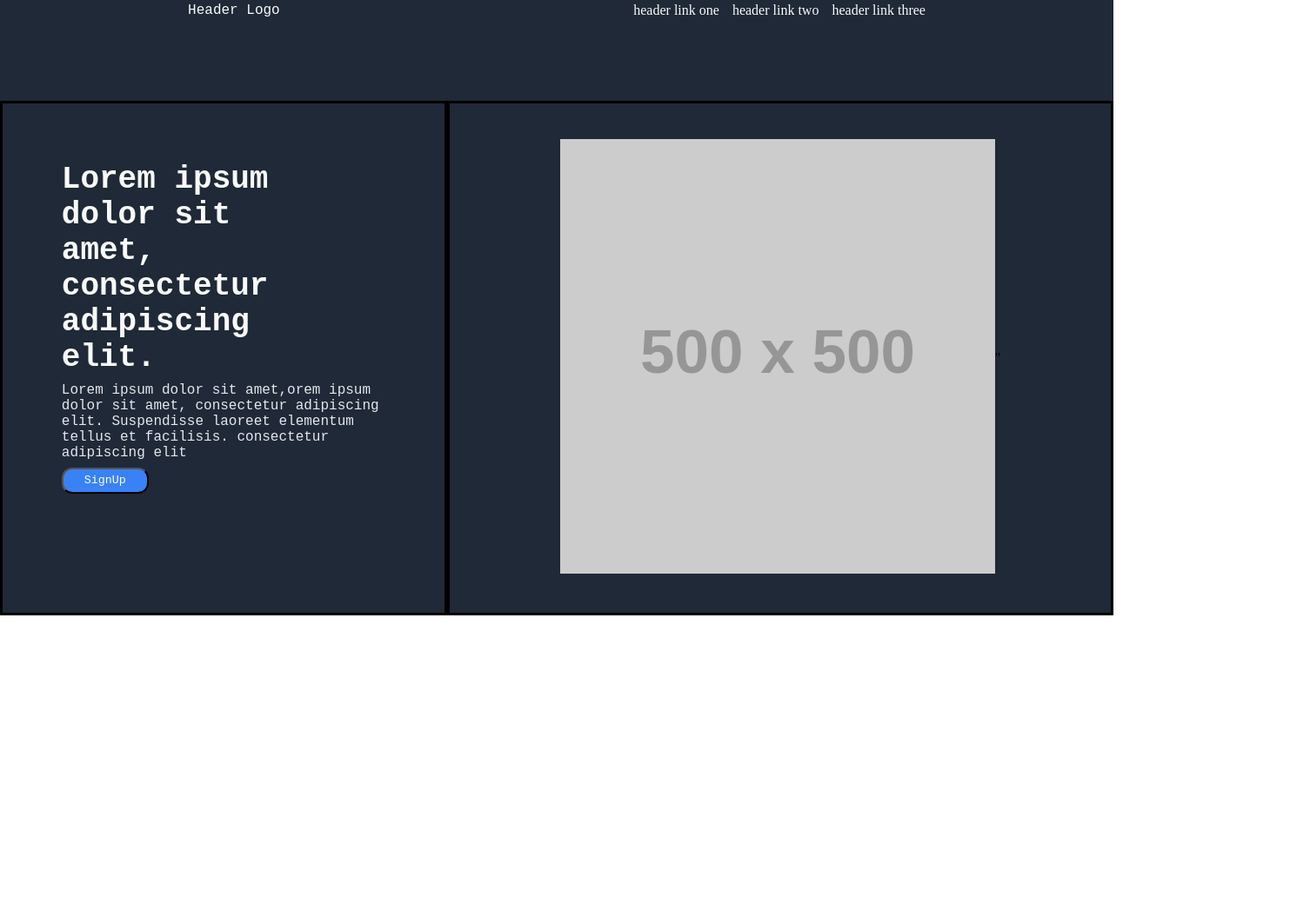
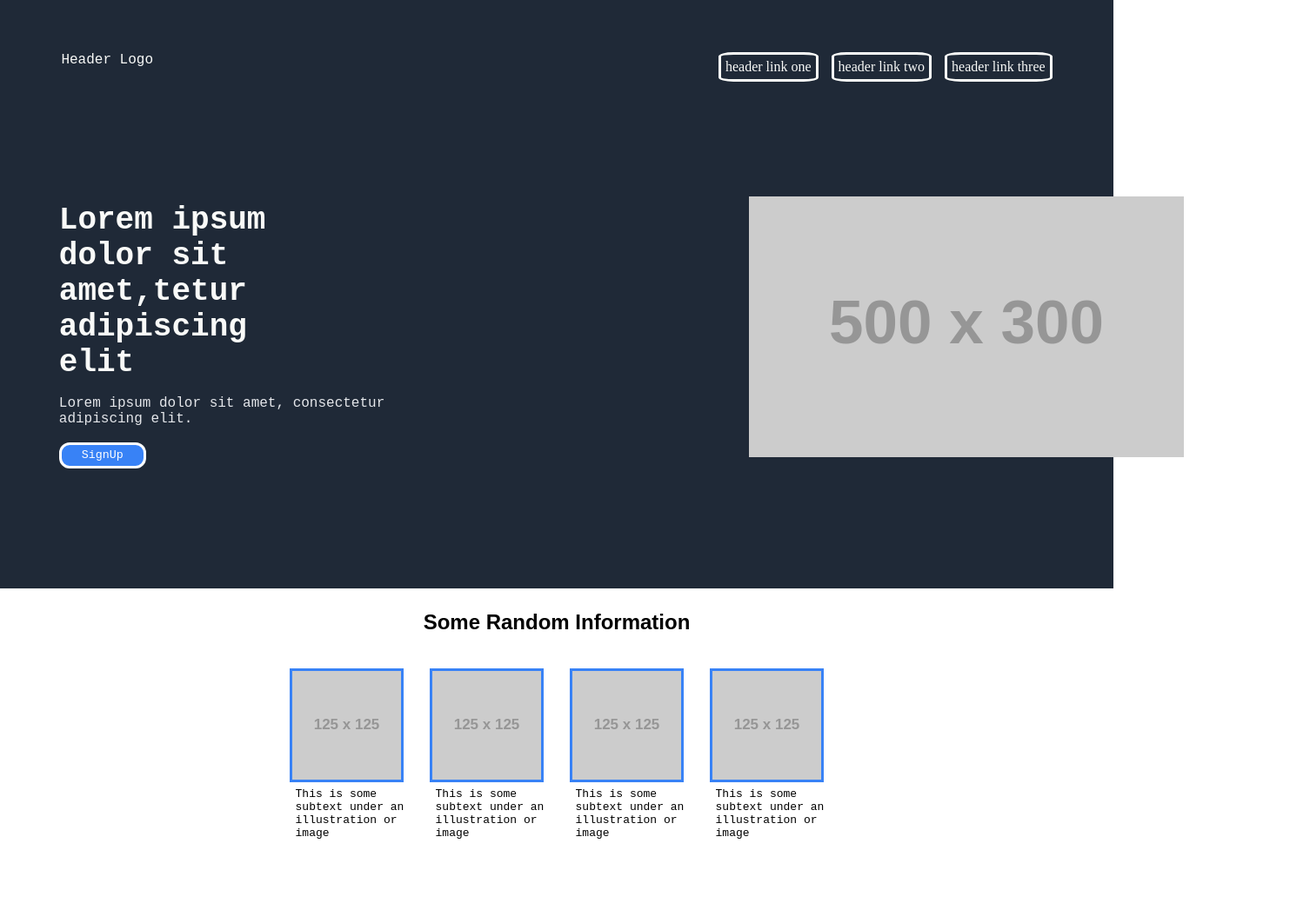
Before and after one commit to joseb2/Landing-Page, a plain HTML site: page index.html in a window 1280 px wide. Shown: the part 10-1057 px from the top of the page at 87% size, 1506 px wide, since content can reach past the window. Before the commit the page ends 800 px from the top, so only its background shows below. Drawn offline with Linux system fonts and the light colour scheme; placeholder pictures from the web are drawn by us.

Commit message:
Work on adding additional div-column boxes. Needing two more added then publish.

```diff
--- a/index.html
+++ b/index.html
@@ -13,31 +13,78 @@
     <div class = "headerBar">
         <span id = "headerLeftBox">Header Logo</span>
         <div class = "linkBox">
-            <a href="">header link one</a>
-            <a href="">header link two</a>
-            <a href="">header link three</a>
+            <a class = "topLink" href="">header link one</a>
+            <a class = "topLink" href="">header link two</a>
+            <a class = "topLink" href="">header link three</a>
         </div>
     </div>
     <div class ="secondBar">
         <div class = "secondBarLeft">
+            <div class="square two">Lorem ipsum dolor sit amet,tetur adipiscing elit</div>
+            <div class="square three">Lorem ipsum dolor sit amet, consectetur adipiscing elit.
+            </div>
             <div class="square one">
                 <button class = "button btnOne">SignUp</button>
             </div>
-            <div class="square two">Lorem ipsum dolor sit amet,orem ipsum dolor sit amet, consectetur adipiscing elit.
-                Suspendisse laoreet elementum tellus et facilisis. consectetur adipiscing elit</div>
-            <div class="square three">Lorem ipsum dolor sit amet, consectetur adipiscing elit.
 
-            </div>
         </div>
-        <div id = "placeHolderImage">
-            <a href="https://placeholder.com"><img src="https://via.placeholder.com/500"></a>          "
+        <div class = "secondBarImage">
+            <a id = "barImage" href="https://placeholder.com"><img src="https://via.placeholder.com/500x300"></a>
         </div>
 
     </div>
    </div>
+   <div class = "thirdBar">
+        <div class = "infoBar">Some Random Information</div>
+   </div>
+   <div class = "fourthBar">
+        <div class = "sub One">
+            <div class = "Image">
+                <a href="https://placeholder.com"><img src="https://via.placeholder.com/125"></a>
+            </div>
+            <div class = "description">
+                This is some subtext under an
+                illustration or image
+            </div>
+        </div>
+        <div class = "sub Two">
+            <div class = "Image">
+                <a href="https://placeholder.com"><img src="https://via.placeholder.com/125"></a>
+            </div>
+            <div class = "description">
+                This is some subtext under an
+                illustration or image
+            </div>
+        </div>
+        <div class = "sub Three">
+            <div class = "Image">
+                <a href="https://placeholder.com"><img src="https://via.placeholder.com/125"></a>
+            </div>
+            <div class = "description">
+                This is some subtext under an
+                illustration or image
+            </div>
+        </div>
+        <div class = "sub Four">
+            <div class = "Image">
+                <a href="https://placeholder.com"><img src="https://via.placeholder.com/125"></a>
+            </div>
+            <div class = "description">
+                This is some subtext under an
+                illustration or image
+            </div>
+        </div>
+   </div>
+   <div class = "fifthBar">
+        <div class = "quote">
 
-<!-- divide the boxes on the example pages in three ( four )
-and then introduce flex from there-->
+            <div class = "speaker">
+
+            </div>
+        </div>
+   </div>
+
+
 
 </body>
 </html>
--- a/style.css
+++ b/style.css
@@ -5,7 +5,6 @@
 .flex-container {
     display: flex;
     flex-direction: column;
-    border-color: red;
 
 }
 
@@ -13,61 +12,70 @@
 
     display: flex;
     background-color: #1f2937;
-    justify-content: space-around;
-    height: 100px;
-    padding: 1%;
-
-
+    padding: 5.5%;
+    justify-content: space-between;
 
 
 
 }
 
-.headerBar #headerLeftBox {
+#headerLeftBox {
     display: flex;
     font-family: 'Courier New', Courier, monospace;
     color:#f9FAf8;
-
-
-
 
 }
 
 .linkBox {
     display: flex;
-
-    flex-wrap: nowrap;
     gap: 15px;
 
 
 }
 
 a {
+  display: flex;
     color:#f9FAf8;
     text-decoration:none;
 
 }
 
+.topLink {
+  padding: 5px;
+  border: solid;
+  border-radius: 15%;
+}
+
 .secondBar {
     display: flex;
     flex-direction: row;
+    justify-content: space-between;
     background-color: #1f2937;
 }
 .secondBarLeft {
+  display: flex;
   height: 100%;
   width: 380px;
+  padding: 5%;
+  gap: 10px;
+  flex-flow:column wrap;
+}
+.secondBarImage {
   display: flex;
-  border: solid;
   padding: 5%;
-  flex-flow:column-reverse wrap;
+}
 
+#barImage {
+  margin-top: -90px;
+}
+
+img {
+  object-fit: none;
 
 }
 .square {
     flex:1 1 auto;
-
     /*placed solid border for reference*/
-
     width: 200px;
     margin: 1%;
 
@@ -89,6 +97,7 @@ a {
     align-items: flex-start;
     background-color: #1f2937;
     height: 100px;
+
   }
 
   .button {
@@ -100,17 +109,20 @@ a {
     font-family: 'Courier New', Courier, monospace;
   }
   .btnOne {
+    border: solid;
     border-radius: 12px;
+
 }
 
 
-  .two {
+  .three {
     width: 400px;
     color: #E5E7EB;
     font-family: 'Courier New', Courier, monospace;
 
   }
-  .three {
+
+  .two {
     width: 300px;
     font-size: 36px;
     color: #f9FAf8;
@@ -119,15 +131,52 @@ a {
 
   }
 
-
-#placeHolderImage {
-    display: flex;
-    border:solid;
-    width: 100%;
-    justify-content: center;
-    align-items: center ;
+.thirdBar {
+  display: flex;
+  justify-content: center;
+  padding: 2%;
 }
 
+.infoBar {
+
+  font-family: Arial, Helvetica, sans-serif;
+  font-weight: bolder;
+  font-size: 24px;
+}
+
+.fourthBar {
+  display: flex;
+  margin: 1%;
+  justify-content: center;
+  gap: 30px;
+  height: 275px;
+
+}
+
+.sub {
+  display: flex;
+  flex-direction: column;
+
+}
+
+.Image {
+  width: 125px;
+  height: 125px;
+  border:solid;
+  border-color: #3882F6;
+
+}
+
+.description {
+  display: flex;
+  width: 125px;
+  font-size: 13px;
+  justify-content: center;
+  align-content: center;
+  font-family: 'Courier New', Courier, monospace;
+  padding: 5%;
+
+}
 
 /*
 <body>
```
